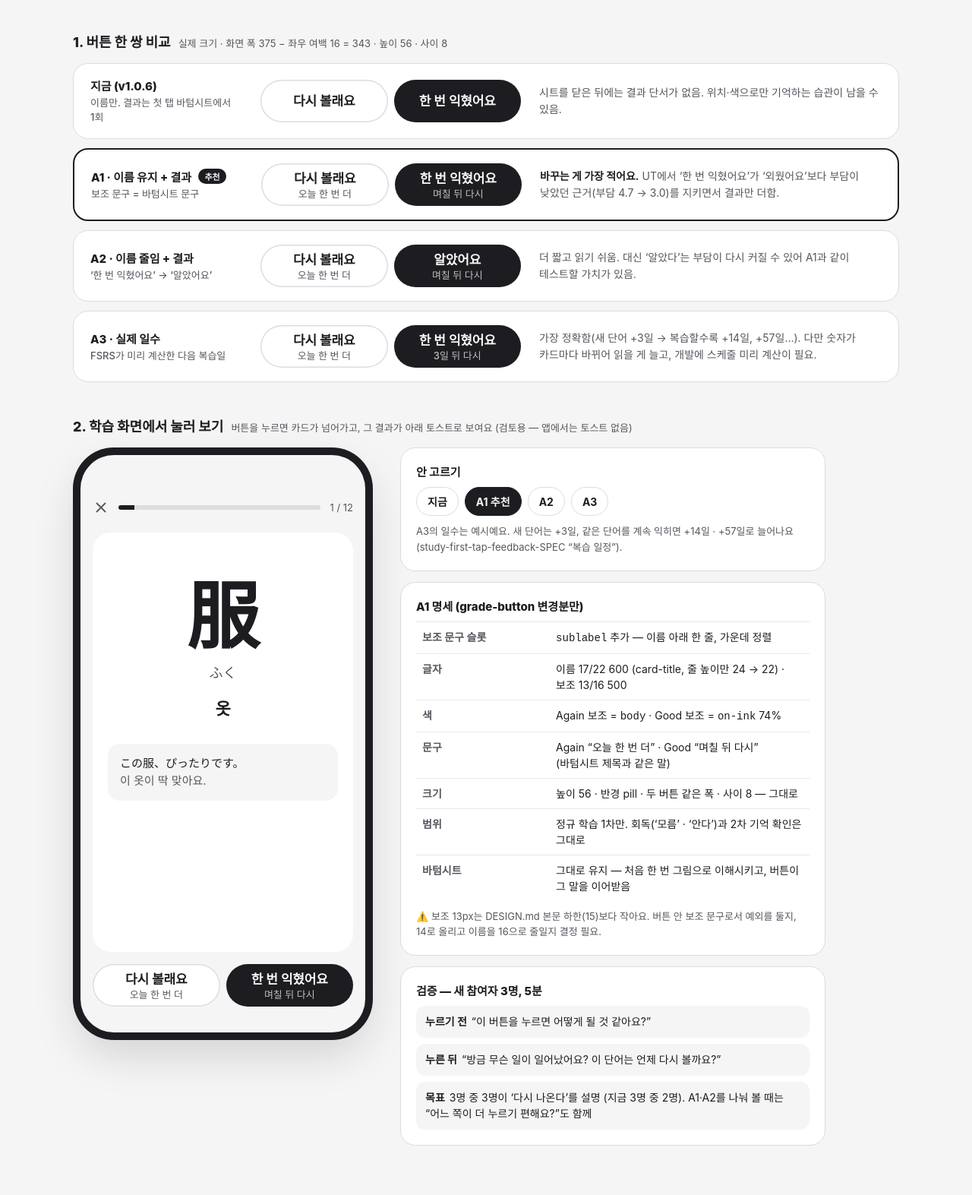
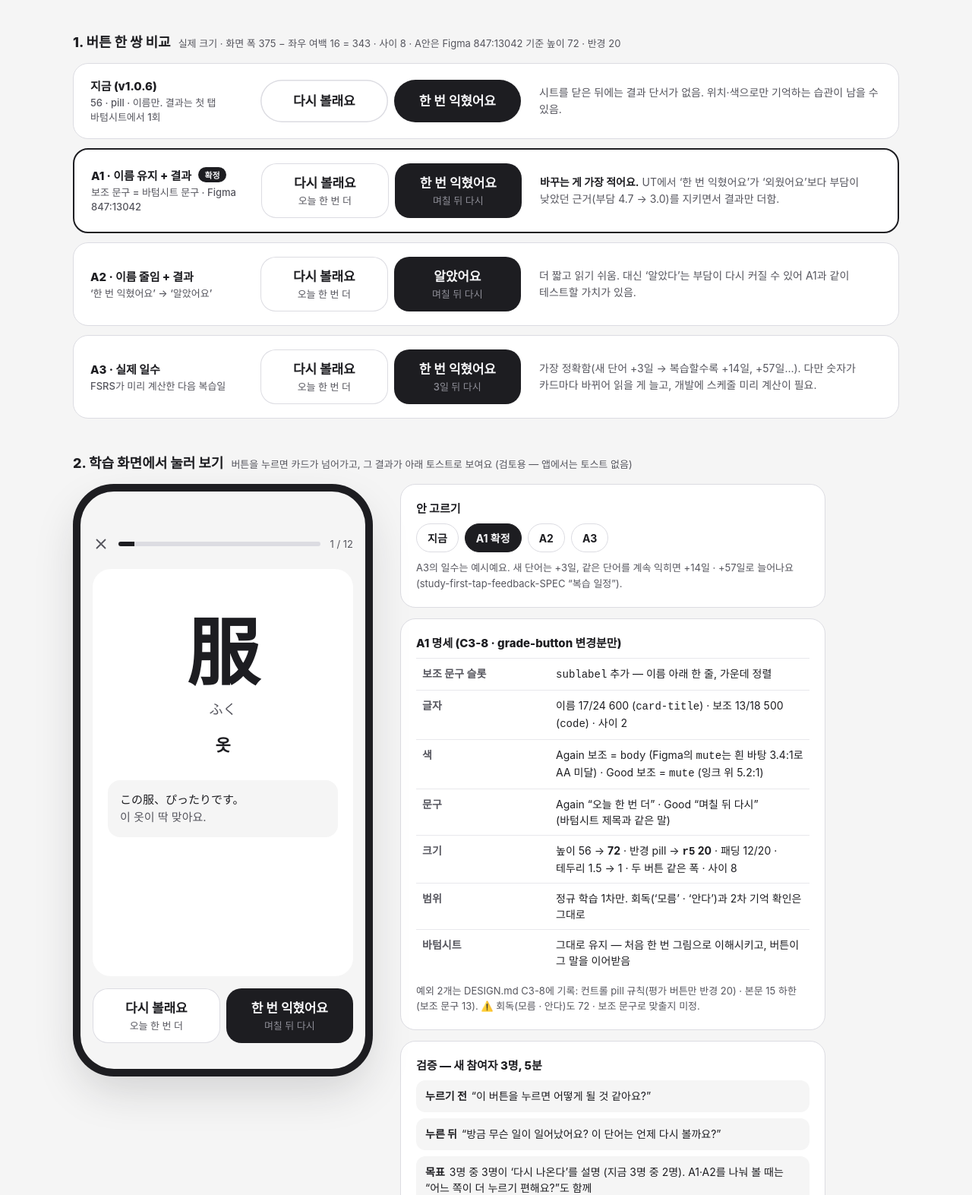
Before and after one commit to Tintin3710/Onikan, a plain HTML site: page handoff/redesign-2026-08/prototypes/grade-button-consequence.html in a window 1280 px wide. Shown: the part 287-1860 px from the top of the page at 76% size. Drawn offline with Linux system fonts and the light colour scheme.

Commit message:
design: C3-8 평가 버튼 결과 보조 문구 — 72 · r5 20 · 17/24 + 13/18 (Figma 847:13042), 예외 2개 기록, 시안 반영
Co-Authored-By: Claude Opus 5.5 <noreply@anthropic.com>

```diff
--- a/handoff/redesign-2026-08/prototypes/grade-button-consequence.html
+++ b/handoff/redesign-2026-08/prototypes/grade-button-consequence.html
@@ -53,17 +53,21 @@ section{ margin-top:44px; }
 
 /* ───────── grade-button (앱 UI) ───────── */
 .pair{ display:grid; grid-template-columns:1fr 1fr; gap:8px; width:100%; max-width:343px; }
-.gb{ height:56px; border-radius:999px; border:none; padding:0 16px; display:flex; flex-direction:column; align-items:center; justify-content:center; gap:1px;
+/* Figma 847:13042 (C3-8): 72 · r5 20 · 패딩 12/20 · 이름 17/24 600 · 보조 13/18 500 · 사이 2 */
+.gb{ height:72px; border-radius:20px; border:none; padding:12px 20px; display:flex; flex-direction:column; align-items:center; justify-content:center; gap:2px;
      transition:transform .12s var(--ease), background .12s; -webkit-tap-highlight-color:transparent; }
-.gb .l{ font-size:17px; line-height:22px; font-weight:600; letter-spacing:-.01em; white-space:nowrap; }
-.gb .s{ font-size:13px; line-height:16px; font-weight:500; white-space:nowrap; }
-.gb.again{ background:var(--canvas); color:var(--ink); box-shadow:inset 0 0 0 1.5px var(--pressed); }
+.gb .l{ font-size:17px; line-height:24px; font-weight:600; letter-spacing:-.01em; white-space:nowrap; }
+.gb .s{ font-size:13px; line-height:18px; font-weight:500; white-space:nowrap; }
+.gb.again{ background:var(--canvas); color:var(--ink); box-shadow:inset 0 0 0 1px var(--pressed); }
 .gb.again .s{ color:var(--body); }
 .gb.again:active{ background:var(--soft); }
 .gb.good{ background:var(--ink); color:var(--on-ink); }
-.gb.good .s{ color:rgba(247,247,249,.74); }
+.gb.good .s{ color:var(--mute); } /* Figma 그대로 — 잉크 위 5.2:1 */
 .gb.good:active{ background:var(--ink-pressed); }
 .gb:active{ transform:scale(.98); }
+/* v1.0.6 지금: 56 pill, 이름만 */
+.pair.old .gb{ height:56px; border-radius:999px; padding:0 16px; }
+.pair.old .gb.again{ box-shadow:inset 0 0 0 1.5px var(--pressed); }
 .gb .s .ic{ display:inline-block; vertical-align:-2px; margin-right:3px; }
 
 /* ───────── 폰 미리보기 ───────── */
@@ -89,7 +93,7 @@ section{ margin-top:44px; }
 .card.in{ transform:scale(.97); opacity:0; }
 .acts{ margin-top:16px; }
 .acts .pair{ max-width:none; }
-.toast{ position:absolute; left:16px; right:16px; bottom:112px; background:rgba(29,29,33,.92); color:var(--on-ink); border-radius:16px; padding:12px 16px; font-size:15px; line-height:1.45;
+.toast{ position:absolute; left:16px; right:16px; bottom:128px; background:rgba(29,29,33,.92); color:var(--on-ink); border-radius:16px; padding:12px 16px; font-size:15px; line-height:1.45;
         opacity:0; transform:translateY(8px); transition:opacity .2s, transform .2s var(--ease); pointer-events:none; }
 .toast.on{ opacity:1; transform:none; }
 
@@ -123,15 +127,15 @@ section{ margin-top:44px; }
   </header>
 
   <section>
-    <div class="sec-hd"><h2>1. 버튼 한 쌍 비교</h2><span>실제 크기 · 화면 폭 375 − 좌우 여백 16 = 343 · 높이 56 · 사이 8</span></div>
+    <div class="sec-hd"><h2>1. 버튼 한 쌍 비교</h2><span>실제 크기 · 화면 폭 375 − 좌우 여백 16 = 343 · 사이 8 · A안은 Figma 847:13042 기준 높이 72 · 반경 20</span></div>
     <div class="cmp">
       <div class="row">
-        <div class="who">지금 (v1.0.6)<small>이름만. 결과는 첫 탭 바텀시트에서 1회</small></div>
-        <div class="pair"><button class="gb again"><span class="l">다시 볼래요</span></button><button class="gb good"><span class="l">한 번 익혔어요</span></button></div>
+        <div class="who">지금 (v1.0.6)<small>56 · pill · 이름만. 결과는 첫 탭 바텀시트에서 1회</small></div>
+        <div class="pair old"><button class="gb again"><span class="l">다시 볼래요</span></button><button class="gb good"><span class="l">한 번 익혔어요</span></button></div>
         <div class="pro">시트를 닫은 뒤에는 결과 단서가 없음. 위치·색으로만 기억하는 습관이 남을 수 있음.</div>
       </div>
       <div class="row rec">
-        <div class="who">A1 · 이름 유지 + 결과 <span class="tag">추천</span><small>보조 문구 = 바텀시트 문구</small></div>
+        <div class="who">A1 · 이름 유지 + 결과 <span class="tag">확정</span><small>보조 문구 = 바텀시트 문구 · Figma 847:13042</small></div>
         <div class="pair"><button class="gb again"><span class="l">다시 볼래요</span><span class="s">오늘 한 번 더</span></button><button class="gb good"><span class="l">한 번 익혔어요</span><span class="s">며칠 뒤 다시</span></button></div>
         <div class="pro"><b>바꾸는 게 가장 적어요.</b> UT에서 ‘한 번 익혔어요’가 ‘외웠어요’보다 부담이 낮았던 근거(부담 4.7 → 3.0)를 지키면서 결과만 더함.</div>
       </div>
@@ -169,7 +173,7 @@ section{ margin-top:44px; }
           <h3>안 고르기</h3>
           <div class="seg" id="seg">
             <button data-v="now">지금</button>
-            <button data-v="a1" aria-pressed="true">A1 추천</button>
+            <button data-v="a1" aria-pressed="true">A1 확정</button>
             <button data-v="a2">A2</button>
             <button data-v="a3">A3</button>
           </div>
@@ -177,17 +181,17 @@ section{ margin-top:44px; }
         </div>
 
         <div class="panel">
-          <h3>A1 명세 (grade-button 변경분만)</h3>
+          <h3>A1 명세 (C3-8 · grade-button 변경분만)</h3>
           <table class="spec">
             <tr><th>보조 문구 슬롯</th><td><code>sublabel</code> 추가 — 이름 아래 한 줄, 가운데 정렬</td></tr>
-            <tr><th>글자</th><td>이름 17/22 600 (card-title, 줄 높이만 24 → 22) · 보조 13/16 500</td></tr>
-            <tr><th>색</th><td>Again 보조 = <code>body</code> · Good 보조 = <code>on-ink</code> 74%</td></tr>
+            <tr><th>글자</th><td>이름 17/24 600 (<code>card-title</code>) · 보조 13/18 500 (<code>code</code>) · 사이 2</td></tr>
+            <tr><th>색</th><td>Again 보조 = <code>body</code> (Figma의 <code>mute</code>는 흰 바탕 3.4:1로 AA 미달) · Good 보조 = <code>mute</code> (잉크 위 5.2:1)</td></tr>
             <tr><th>문구</th><td>Again “오늘 한 번 더” · Good “며칠 뒤 다시” (바텀시트 제목과 같은 말)</td></tr>
-            <tr><th>크기</th><td>높이 56 · 반경 pill · 두 버튼 같은 폭 · 사이 8 — 그대로</td></tr>
+            <tr><th>크기</th><td>높이 56 → <b>72</b> · 반경 pill → <b><code>r5</code> 20</b> · 패딩 12/20 · 테두리 1.5 → 1 · 두 버튼 같은 폭 · 사이 8</td></tr>
             <tr><th>범위</th><td>정규 학습 1차만. 회독(‘모름’ · ‘안다’)과 2차 기억 확인은 그대로</td></tr>
             <tr><th>바텀시트</th><td>그대로 유지 — 처음 한 번 그림으로 이해시키고, 버튼이 그 말을 이어받음</td></tr>
           </table>
-          <p class="hint">⚠️ 보조 13px는 DESIGN.md 본문 하한(15)보다 작아요. 버튼 안 보조 문구로서 예외를 둘지, 14로 올리고 이름을 16으로 줄일지 결정 필요.</p>
+          <p class="hint">예외 2개는 DESIGN.md C3-8에 기록: 컨트롤 pill 규칙(평가 버튼만 반경 20) · 본문 15 하한(보조 문구 13). ⚠️ 회독(모름 · 안다)도 72 · 보조 문구로 맞출지 미정.</p>
         </div>
 
         <div class="panel">
@@ -224,6 +228,7 @@ function btn(kind, [l, s]) {
 }
 function renderPair() {
   $('pair').innerHTML = btn('again', V[v].a) + btn('good', V[v].g);
+  $('pair').classList.toggle('old', v === 'now');
 }
 function cardHTML(w) {
   return `<div class="k jp">${w.k}</div><div class="r jp">${w.r}</div><div class="m">${w.m}</div><div class="ex">${w.ex}</div>`;
```
Also changed, not shown: 2 other files.
